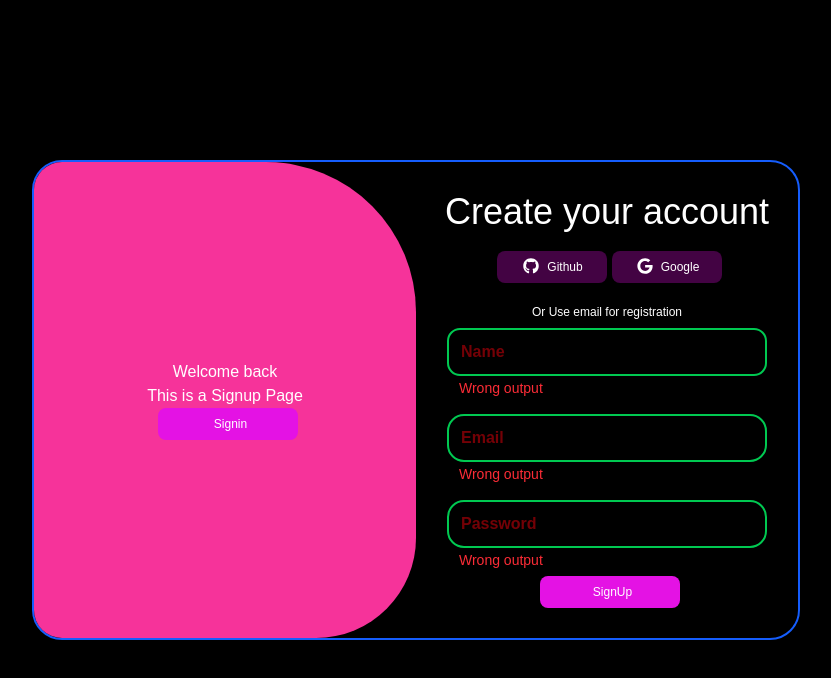
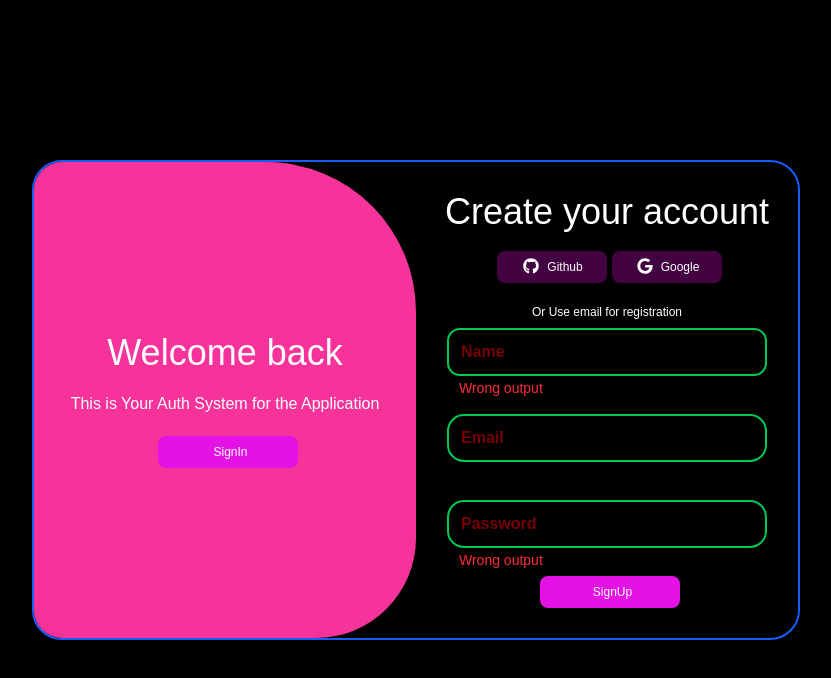
Before and after one commit to Anmol-Deep-Singh/React_Auth_Ts, a React app in the folder Frontend/: page /auth in a window 1280 px wide. Shown: the top 678 px of the page, without its empty margins (224-1055 px from the left). Built offline with nearby package versions, Linux system fonts and the light colour scheme; the HTML template or start-up script is replaced by a standard one.

Commit message:
day 3 end

```diff
--- a/Frontend/src/components/AuthCard.tsx
+++ b/Frontend/src/components/AuthCard.tsx
@@ -3,11 +3,15 @@ import { faGithub,faGoogle } from '@fortawesome/free-brands-svg-icons';
 import Button from "./ButtonComp"
 import InputComp from './InputComp';
 import InputBox from "./InputBox"
+import { useEffect } from 'react';
 
 type AuthCardProp={
   Auth?: String;
 }
 const AuthCard: React.FC<AuthCardProp> = ({Auth}) => {
+  useEffect(()=>{
+
+  },[Auth])
   return (
     <div className="h-full w-1/2 bg-transparent flex flex-col items-center justify-center">
       <h1 className="text-4xl h-[39px] w-full text-center">
@@ -55,7 +59,7 @@ const AuthCard: React.FC<AuthCardProp> = ({Auth}) => {
           border="border-2 border-green-500"
           rounded="rounded-[17px]" // larger rounded
         />
-        } error={"Wrong output"}
+        } error={""}
       />
       <InputBox
         input={
--- a/Frontend/src/components/InputComp.tsx
+++ b/Frontend/src/components/InputComp.tsx
@@ -7,6 +7,7 @@ type InputCompProps = {
   border?: string;                     // border style
   bgColor?: string;                    // background color
   rounded?: string;                    // rounding (sm, md, lg, full)
+  value?: string;
 };
 
 const InputComp = ({
@@ -21,6 +22,7 @@ const InputComp = ({
 }: InputCompProps) => {
   return (
     <input
+      autoComplete="off"
       type={type}
       placeholder={placeholder}
       className={`mt-[10px]
--- a/Frontend/src/pages/Auth.tsx
+++ b/Frontend/src/pages/Auth.tsx
@@ -6,28 +6,20 @@ const Auth = () => {
   const[Auth,SetAuth] = useState('SignUp');
   return (
     <>
-    {Auth === 'SignUp'?
       <div className="h-screen min-h-screen w-full flex flex-col justify-center items-center top-0 left-0 bg-transp">
         <div className="relative overflow-hidden w-[768px] max-w-full min-h-[480px] rounded-[30px] shadow-[0_5px_15px_rgba(0,0,0,0.35)] flex flex-row flex-start bg-transparent border-2 border-solid border-blue-600 ">
           <div className="h-full w-1/2 rounded-[0px_150px_100px_0px] flex flex-col justify-center items-center bg-pink-500">
-            <h1>Welcome back</h1>
-            <p>This is a Signup Page</p>
-            <ButtonComp type={"B"} color={"var(--main1)"} text={"Signin"} onClick={()=>{SetAuth('SignIn')}}/>
-          </div>
-          <AuthCard Auth={Auth}/>
-        </div>
-      </div> :
-      <div className="h-screen min-h-screen w-full flex flex-col justify-center items-center top-0 left-0 bg-transp">
-        <div className="relative overflow-hidden w-[768px] max-w-full min-h-[480px] rounded-[30px] shadow-[0_5px_15px_rgba(0,0,0,0.35)] flex flex-row flex-start bg-transparent border-2 border-solid border-blue-600 ">
-          <div className="h-full w-1/2 rounded-[0px_150px_100px_0px] flex flex-col justify-center items-center bg-pink-500">
-            <h1>Welcome back</h1>
-            <p>This is a Signin Page</p>
-            <ButtonComp type={"B"} color={"var(--main1)"} text={"Signup"} onClick={()=>{SetAuth('SignUp')}}/>
+            <h1 className="text-4xl h-[39px] w-full text-center mb-[20px]">Welcome back</h1>
+            <p className="mb-[20px]">This is Your Auth System for the Application</p>
+            <ButtonComp type={"B"} color={"var(--main1)"}
+            text={Auth === 'SignUp' ? "SignIn" : "SignUp"}
+            onClick={Auth === 'SignUp' ?
+              ()=>{SetAuth('SignIn')}:
+              ()=>{SetAuth('SignUp')}} />
           </div>
           <AuthCard Auth={Auth}/>
         </div>
       </div>
-    }
     </>
   )
 }
```
